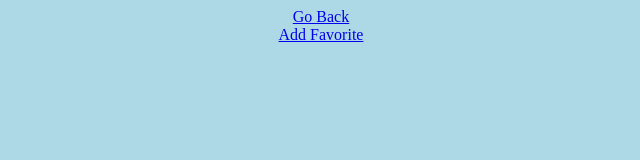
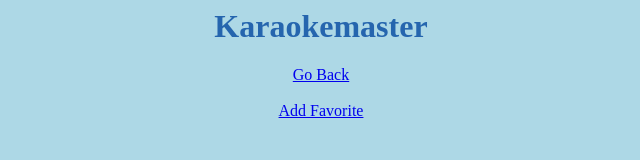
Before and after one commit to aliulex/comp20-final-project, a website: page lyrics.html in a window 1280 px wide. Shown: the whole page, without its empty margins (319-959 px from the left). Drawn offline with Linux system fonts and the light colour scheme.

Commit message:
Update lyrics.html

```diff
--- a/lyrics.html
+++ b/lyrics.html
@@ -10,8 +10,9 @@
 </style>
 </head>
 <body>
+    <h1>Karaokemaster</h1>
     <a href="https://comp20final.herokuapp.com/">Go Back</a>
-    <br>
+    <br><br>
     <a href="https://comp20final.herokuapp.com/favorites">Add Favorite</a>
 </body>
 </html>
```
